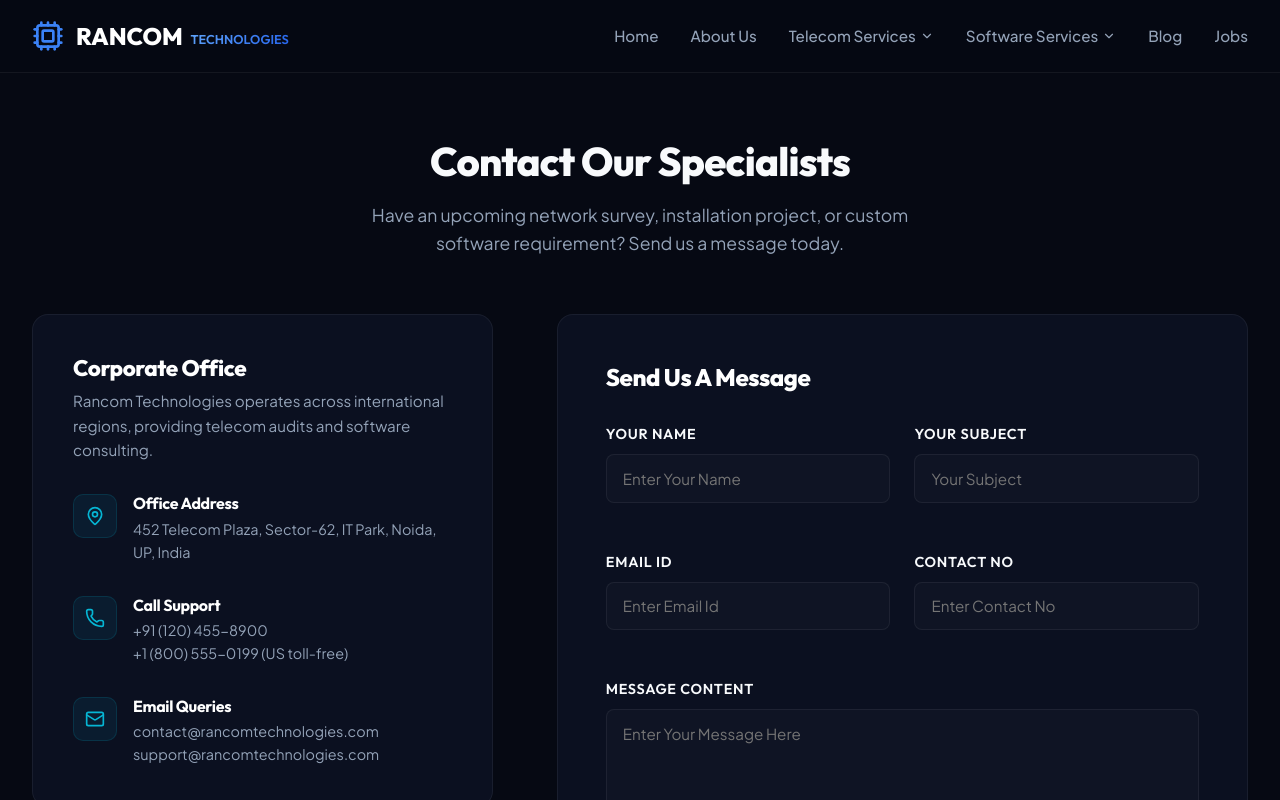
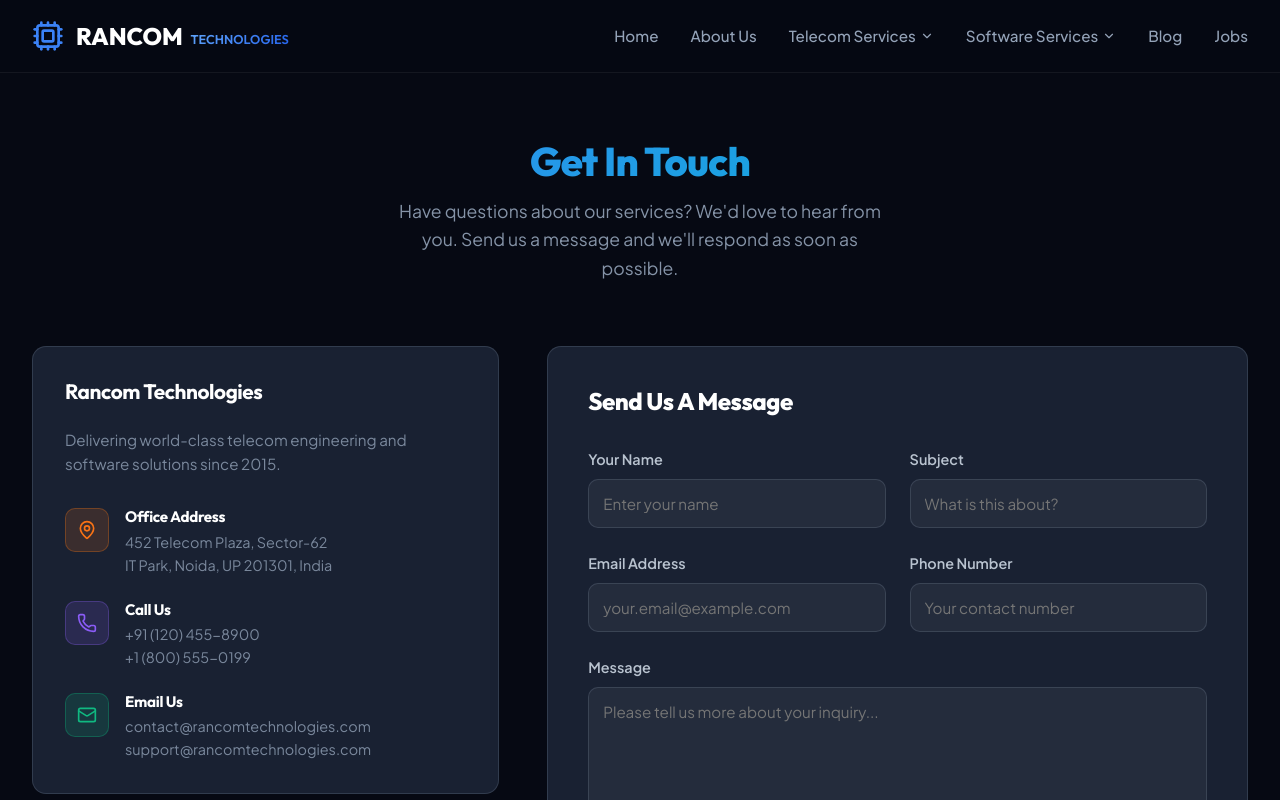
Before and after one commit to Lightining29/nayabusiness, a React (Vite) app in the folder client/: page /contact in a window 1280 px wide. Shown: the top 800 px of the page. Built offline with nearby package versions, Linux system fonts and the light colour scheme.

Commit message:
Improve Contact page with modern form design and better UX

```diff
--- a/client/src/pages/Contact.jsx
+++ b/client/src/pages/Contact.jsx
@@ -1,21 +1,35 @@
-import React, { useState } from 'react';
-import { Mail, Phone, MapPin, Send, AlertCircle, CheckCircle } from 'lucide-react';
+import { useState } from 'react';
+import { Mail, Phone, MapPin, Send, AlertCircle, CheckCircle, Loader } from 'lucide-react';
 
 export default function Contact() {
-  const [name, setName] = useState('');
-  const [subject, setSubject] = useState('');
-  const [email, setEmail] = useState('');
-  const [tel, setTel] = useState('');
-  const [msg, setMsg] = useState('');
+  const [formData, setFormData] = useState({
+    name: '',
+    subject: '',
+    email: '',
+    tel: '',
+    msg: ''
+  });
 
   const [loading, setLoading] = useState(false);
   const [success, setSuccess] = useState(null);
   const [error, setError] = useState(null);
+  const [touched, setTouched] = useState({});
+
+  const handleChange = (e) => {
+    const { name, value } = e.target;
+    setFormData(prev => ({ ...prev, [name]: value }));
+  };
+
+  const handleBlur = (e) => {
+    setTouched(prev => ({ ...prev, [e.target.name]: true }));
+  };
 
   const handleSubmit = async (e) => {
     e.preventDefault();
+    const { name, subject, email, tel, msg } = formData;
+
     if (!name || !subject || !email || !tel || !msg) {
-      setError('Please fill in all form inputs.');
+      setError('Please fill in all required fields.');
       return;
     }
 
@@ -26,23 +40,16 @@ export default function Contact() {
     try {
       const res = await fetch('/api/contact', {
         method: 'POST',
-        headers: {
-          'Content-Type': 'application/json'
-        },
-        body: JSON.stringify({ name, subject, email, tel, msg })
+        headers: { 'Content-Type': 'application/json' },
+        body: JSON.stringify(formData)
       });
 
       const data = await res.json();
-      if (!res.ok) {
-        throw new Error(data.error || 'Failed to submit form.');
-      }
+      if (!res.ok) throw new Error(data.error || 'Failed to submit form.');
 
       setSuccess(data.message || 'Thank you! Your message was received successfully.');
-      setName('');
-      setSubject('');
-      setEmail('');
-      setTel('');
-      setMsg('');
+      setFormData({ name: '', subject: '', email: '', tel: '', msg: '' });
+      setTouched({});
     } catch (err) {
       setError(err.message || 'Failed to connect. Please try again.');
     } finally {
@@ -50,187 +57,459 @@ export default function Contact() {
     }
   };
 
+  const formFields = [
+    { name: 'name', label: 'Your Name', type: 'text', placeholder: 'Enter your name' },
+    { name: 'subject', label: 'Subject', type: 'text', placeholder: 'What is this about?' },
+    { name: 'email', label: 'Email Address', type: 'email', placeholder: 'your.email@example.com' },
+    { name: 'tel', label: 'Phone Number', type: 'tel', placeholder: 'Your contact number' },
+  ];
+
   return (
-    <div className="container-width animate-fade-in" style={{ paddingTop: '4rem' }}>
+    <div className="container-width animate-fade-in" style={{ paddingTop: '4rem', paddingBottom: '4rem' }}>
 
-      <div className="text-center">
-        <h1 className="section-title">Contact Our Specialists</h1>
-        <p className="section-subtitle">
-          Have an upcoming network survey, installation project, or custom software requirement? Send us a message today.
+      {/* Header */}
+      <div style={{ marginBottom: '4rem', textAlign: 'center' }}>
+        <h1 style={{
+          fontSize: '2.5rem',
+          fontWeight: 800,
+          color: 'white',
+          marginBottom: '0.75rem',
+          background: 'linear-gradient(135deg, #3b82f6, #06b6d4)',
+          backgroundClip: 'text',
+          WebkitBackgroundClip: 'text',
+          WebkitTextFillColor: 'transparent',
+        }}>
+          Get In Touch
+        </h1>
+        <p style={{
+          color: 'rgba(148, 163, 184, 0.9)',
+          fontSize: '1.1rem',
+          maxWidth: '500px',
+          margin: '0 auto',
+        }}>
+          Have questions about our services? We'd love to hear from you. Send us a message and we'll respond as soon as possible.
         </p>
       </div>
 
-      <style dangerouslySetInnerHTML={{__html: `
-        .contact-layout {
-          display: grid;
-          grid-template-columns: 1.2fr 1.8fr;
-          gap: 4rem;
-          margin-bottom: 5rem;
-          align-items: start;
-        }
-        .contact-info-card {
-          padding: 2.5rem;
-          display: flex;
-          flex-direction: column;
-          gap: 2rem;
-        }
-        .info-item {
-          display: flex;
-          gap: 1rem;
-        }
-        .info-icon {
-          color: var(--secondary);
-          background: rgba(6, 182, 212, 0.08);
-          border: 1px solid rgba(6,182,212,0.15);
-          width: 44px;
-          height: 44px;
-          border-radius: 10px;
-          display: flex;
-          align-items: center;
-          justify-content: center;
-          flex-shrink: 0;
-        }
-        @media (max-width: 820px) {
-          .contact-layout {
-            grid-template-columns: 1fr !important;
-            gap: 2.5rem !important;
-          }
-        }
-      `}} />
+      {/* Main Layout */}
+      <div style={{
+        display: 'grid',
+        gridTemplateColumns: '1fr 1.5fr',
+        gap: '3rem',
+        marginBottom: '4rem',
+        alignItems: 'start',
+      }}>
 
-      <div className="contact-layout">
+        {/* Contact Info */}
+        <div style={{ display: 'flex', flexDirection: 'column', gap: '2rem' }}>
+          {/* Office Info */}
+          <div style={{
+            padding: '2rem',
+            background: 'rgba(30, 41, 59, 0.8)',
+            border: '1px solid rgba(148, 163, 184, 0.2)',
+            borderRadius: '14px',
+            backdropFilter: 'blur(10px)',
+          }}>
+            <h3 style={{
+              color: 'white',
+              fontSize: '1.3rem',
+              fontWeight: 700,
+              marginBottom: '1.5rem',
+            }}>
+              Rancom Technologies
+            </h3>
+            <p style={{
+              color: 'rgba(148, 163, 184, 0.8)',
+              fontSize: '0.95rem',
+              lineHeight: '1.6',
+              marginBottom: '2rem',
+            }}>
+              Delivering world-class telecom engineering and software solutions since 2015.
+            </p>
 
-        {/* Info Column */}
-        <aside className="glass contact-info-card" style={{ borderRadius: '16px' }}>
-          <div>
-            <h3 style={{ color: 'white', fontSize: '1.4rem', fontWeight: 800, marginBottom: '0.5rem' }}>Corporate Office</h3>
-            <p style={{ color: 'var(--text-secondary)', fontSize: '0.95rem' }}>Rancom Technologies operates across international regions, providing telecom audits and software consulting.</p>
-          </div>
+            {/* Contact Items */}
+            <div style={{ display: 'flex', flexDirection: 'column', gap: '1.5rem' }}>
+              {/* Address */}
+              <div style={{ display: 'flex', gap: '1rem' }}>
+                <div style={{
+                  width: '44px',
+                  height: '44px',
+                  minWidth: '44px',
+                  background: 'rgba(249, 115, 22, 0.15)',
+                  border: '1px solid rgba(249, 115, 22, 0.3)',
+                  borderRadius: '10px',
+                  display: 'flex',
+                  alignItems: 'center',
+                  justifyContent: 'center',
+                  color: '#f97316',
+                }}>
+                  <MapPin size={20} />
+                </div>
+                <div>
+                  <h4 style={{ color: 'white', fontSize: '0.95rem', fontWeight: 700, margin: '0 0 0.25rem 0' }}>
+                    Office Address
+                  </h4>
+                  <p style={{ color: 'rgba(148, 163, 184, 0.8)', fontSize: '0.9rem', margin: 0 }}>
+                    452 Telecom Plaza, Sector-62<br />IT Park, Noida, UP 201301, India
+                  </p>
+                </div>
+              </div>
 
-          <div className="info-item">
-            <div className="info-icon"><MapPin size={20} /></div>
-            <div>
-              <h4 style={{ color: 'white', fontSize: '1rem', fontWeight: 700, marginBottom: '0.25rem' }}>Office Address</h4>
-              <p style={{ color: 'var(--text-secondary)', fontSize: '0.9rem' }}>452 Telecom Plaza, Sector-62, IT Park, Noida, UP, India</p>
+              {/* Phone */}
+              <div style={{ display: 'flex', gap: '1rem' }}>
+                <div style={{
+                  width: '44px',
+                  height: '44px',
+                  minWidth: '44px',
+                  background: 'rgba(139, 92, 246, 0.15)',
+                  border: '1px solid rgba(139, 92, 246, 0.3)',
+                  borderRadius: '10px',
+                  display: 'flex',
+                  alignItems: 'center',
+                  justifyContent: 'center',
+                  color: '#8b5cf6',
+                }}>
+                  <Phone size={20} />
+                </div>
+                <div>
+                  <h4 style={{ color: 'white', fontSize: '0.95rem', fontWeight: 700, margin: '0 0 0.25rem 0' }}>
+                    Call Us
+                  </h4>
+                  <p style={{ color: 'rgba(148, 163, 184, 0.8)', fontSize: '0.9rem', margin: 0 }}>
+                    +91 (120) 455-8900<br />+1 (800) 555-0199
+                  </p>
+                </div>
+              </div>
+
+              {/* Email */}
+              <div style={{ display: 'flex', gap: '1rem' }}>
+                <div style={{
+                  width: '44px',
+                  height: '44px',
+                  minWidth: '44px',
+                  background: 'rgba(16, 185, 129, 0.15)',
+                  border: '1px solid rgba(16, 185, 129, 0.3)',
+                  borderRadius: '10px',
+                  display: 'flex',
+                  alignItems: 'center',
+                  justifyContent: 'center',
+                  color: '#10b981',
+                }}>
+                  <Mail size={20} />
+                </div>
+                <div>
+                  <h4 style={{ color: 'white', fontSize: '0.95rem', fontWeight: 700, margin: '0 0 0.25rem 0' }}>
+                    Email Us
+                  </h4>
+                  <p style={{ color: 'rgba(148, 163, 184, 0.8)', fontSize: '0.9rem', margin: 0 }}>
+                    contact@rancomtechnologies.com<br />support@rancomtechnologies.com
+                  </p>
+                </div>
+              </div>
             </div>
           </div>
 
-          <div className="info-item">
-            <div className="info-icon"><Phone size={20} /></div>
-            <div>
-              <h4 style={{ color: 'white', fontSize: '1rem', fontWeight: 700, marginBottom: '0.25rem' }}>Call Support</h4>
-              <p style={{ color: 'var(--text-secondary)', fontSize: '0.9rem' }}>+91 (120) 455-8900</p>
-              <p style={{ color: 'var(--text-secondary)', fontSize: '0.9rem' }}>+1 (800) 555-0199 (US toll-free)</p>
-            </div>
+          {/* Response Time Info */}
+          <div style={{
+            padding: '1.5rem',
+            background: 'rgba(59, 130, 246, 0.1)',
+            border: '1px solid rgba(59, 130, 246, 0.3)',
+            borderRadius: '10px',
+          }}>
+            <p style={{
+              color: 'rgba(148, 163, 184, 0.9)',
+              fontSize: '0.9rem',
+              margin: 0,
+            }}>
+              ⏱️ <strong>Response Time:</strong> We typically respond within 24 hours during business days.
+            </p>
           </div>
+        </div>
 
-          <div className="info-item">
-            <div className="info-icon"><Mail size={20} /></div>
-            <div>
-              <h4 style={{ color: 'white', fontSize: '1rem', fontWeight: 700, marginBottom: '0.25rem' }}>Email Queries</h4>
-              <p style={{ color: 'var(--text-secondary)', fontSize: '0.9rem' }}>contact@rancomtechnologies.com</p>
-              <p style={{ color: 'var(--text-secondary)', fontSize: '0.9rem' }}>support@rancomtechnologies.com</p>
-            </div>
-          </div>
-        </aside>
+        {/* Contact Form */}
+        <div style={{
+          padding: '2.5rem',
+          background: 'rgba(30, 41, 59, 0.8)',
+          border: '1px solid rgba(148, 163, 184, 0.2)',
+          borderRadius: '14px',
+          backdropFilter: 'blur(10px)',
+        }}>
+          <h3 style={{
+            color: 'white',
+            fontSize: '1.5rem',
+            fontWeight: 800,
+            marginBottom: '2rem',
+          }}>
+            Send Us A Message
+          </h3>
 
-        {/* Form Column */}
-        <main className="glass" style={{ padding: '3rem', borderRadius: '16px', border: '1px solid var(--border-color)' }}>
-          <h3 style={{ color: 'white', fontSize: '1.5rem', fontWeight: 800, marginBottom: '2rem' }}>Send Us A Message</h3>
-
+          {/* Messages */}
           {success && (
-            <div style={{ display: 'flex', gap: '0.5rem', alignItems: 'center', color: 'var(--accent)', background: 'rgba(16, 185, 129, 0.1)', padding: '1rem', borderRadius: '8px', border: '1px solid rgba(16,185,129,0.2)', marginBottom: '1.5rem', fontSize: '0.95rem', fontWeight: 600 }}>
-              <CheckCircle size={20} />
+            <div style={{
+              display: 'flex',
+              gap: '0.75rem',
+              alignItems: 'flex-start',
+              color: '#10b981',
+              background: 'rgba(16, 185, 129, 0.1)',
+              padding: '1rem',
+              borderRadius: '10px',
+              border: '1px solid rgba(16, 185, 129, 0.3)',
+              marginBottom: '1.5rem',
+              fontSize: '0.95rem',
+              fontWeight: 600,
+              animation: 'slideDown 0.3s ease',
+            }}>
+              <CheckCircle size={20} style={{ flexShrink: 0, marginTop: '2px' }} />
               <span>{success}</span>
             </div>
           )}
 
           {error && (
-            <div style={{ display: 'flex', gap: '0.5rem', alignItems: 'center', color: '#f87171', background: 'rgba(239, 68, 68, 0.1)', padding: '1rem', borderRadius: '8px', border: '1px solid rgba(239,68,68,0.2)', marginBottom: '1.5rem', fontSize: '0.95rem', fontWeight: 600 }}>
-              <AlertCircle size={20} />
+            <div style={{
+              display: 'flex',
+              gap: '0.75rem',
+              alignItems: 'flex-start',
+              color: '#f87171',
+              background: 'rgba(239, 68, 68, 0.1)',
+              padding: '1rem',
+              borderRadius: '10px',
+              border: '1px solid rgba(239, 68, 68, 0.3)',
+              marginBottom: '1.5rem',
+              fontSize: '0.95rem',
+              fontWeight: 600,
+              animation: 'slideDown 0.3s ease',
+            }}>
+              <AlertCircle size={20} style={{ flexShrink: 0, marginTop: '2px' }} />
               <span>{error}</span>
             </div>
           )}
 
+          {/* Form Fields */}
           <form onSubmit={handleSubmit}>
-
-            <div className="form-group-row">
-              <div className="form-group">
-                <label>Your Name</label>
-                <input
-                  type="text"
-                  className="form-input"
-                  placeholder="Enter Your Name"
-                  required
-                  value={name}
-                  onChange={(e) => setName(e.target.value)}
-                />
-              </div>
-
-              <div className="form-group">
-                <label>Your Subject</label>
-                <input
-                  type="text"
-                  className="form-input"
-                  placeholder="Your Subject"
-                  required
-                  value={subject}
-                  onChange={(e) => setSubject(e.target.value)}
-                />
-              </div>
+            {/* Two Column Grid */}
+            <div style={{
+              display: 'grid',
+              gridTemplateColumns: '1fr 1fr',
+              gap: '1.5rem',
+              marginBottom: '1.5rem',
+            }}>
+              {formFields.slice(0, 2).map(field => (
+                <div key={field.name}>
+                  <label style={{
+                    display: 'block',
+                    color: 'rgba(203, 213, 225, 0.9)',
+                    fontSize: '0.9rem',
+                    fontWeight: 600,
+                    marginBottom: '0.5rem',
+                  }}>
+                    {field.label}
+                  </label>
+                  <input
+                    type={field.type}
+                    name={field.name}
+                    placeholder={field.placeholder}
+                    value={formData[field.name]}
+                    onChange={handleChange}
+                    onBlur={handleBlur}
+                    required
+                    style={{
+                      width: '100%',
+                      padding: '0.875rem',
+                      background: 'rgba(255, 255, 255, 0.05)',
+                      border: touched[field.name] && !formData[field.name]
+                        ? '1px solid rgba(248, 113, 113, 0.5)'
+                        : '1px solid rgba(148, 163, 184, 0.2)',
+                      borderRadius: '10px',
+                      color: 'white',
+                      fontSize: '0.95rem',
+                      outline: 'none',
+                      transition: 'all 0.2s ease',
+                      boxSizing: 'border-box',
+                    }}
+                    onFocus={(e) => {
+                      e.target.style.borderColor = 'rgba(59, 130, 246, 0.5)';
+                      e.target.style.background = 'rgba(255, 255, 255, 0.08)';
+                    }}
+                    onBlur={(e) => {
+                      e.target.style.borderColor = 'rgba(148, 163, 184, 0.2)';
+                      e.target.style.background = 'rgba(255, 255, 255, 0.05)';
+                      handleBlur(e);
+                    }}
+                  />
+                </div>
+              ))}
             </div>
 
-            <div className="form-group-row">
-              <div className="form-group">
-                <label>Email ID</label>
-                <input
-                  type="email"
-                  className="form-input"
-                  placeholder="Enter Email Id"
-                  required
-                  value={email}
-                  onChange={(e) => setEmail(e.target.value)}
-                />
-              </div>
-
-              <div className="form-group">
-                <label>Contact No</label>
-                <input
-                  type="tel"
-                  className="form-input"
-                  placeholder="Enter Contact No"
-                  required
-                  value={tel}
-                  onChange={(e) => setTel(e.target.value)}
-                />
-              </div>
+            {/* Full Width Fields */}
+            <div style={{
+              display: 'grid',
+              gridTemplateColumns: '1fr 1fr',
+              gap: '1.5rem',
+              marginBottom: '1.5rem',
+            }}>
+              {formFields.slice(2).map(field => (
+                <div key={field.name}>
+                  <label style={{
+                    display: 'block',
+                    color: 'rgba(203, 213, 225, 0.9)',
+                    fontSize: '0.9rem',
+                    fontWeight: 600,
+                    marginBottom: '0.5rem',
+                  }}>
+                    {field.label}
+                  </label>
+                  <input
+                    type={field.type}
+                    name={field.name}
+                    placeholder={field.placeholder}
+                    value={formData[field.name]}
+                    onChange={handleChange}
+                    onBlur={handleBlur}
+                    required
+                    style={{
+                      width: '100%',
+                      padding: '0.875rem',
+                      background: 'rgba(255, 255, 255, 0.05)',
+                      border: touched[field.name] && !formData[field.name]
+                        ? '1px solid rgba(248, 113, 113, 0.5)'
+                        : '1px solid rgba(148, 163, 184, 0.2)',
+                      borderRadius: '10px',
+                      color: 'white',
+                      fontSize: '0.95rem',
+                      outline: 'none',
+                      transition: 'all 0.2s ease',
+                      boxSizing: 'border-box',
+                    }}
+                    onFocus={(e) => {
+                      e.target.style.borderColor = 'rgba(59, 130, 246, 0.5)';
+                      e.target.style.background = 'rgba(255, 255, 255, 0.08)';
+                    }}
+                    onBlur={(e) => {
+                      e.target.style.borderColor = 'rgba(148, 163, 184, 0.2)';
+                      e.target.style.background = 'rgba(255, 255, 255, 0.05)';
+                      handleBlur(e);
+                    }}
+                  />
+                </div>
+              ))}
             </div>
 
-            <div className="form-group">
-              <label>Message Content</label>
+            {/* Message Textarea */}
+            <div style={{ marginBottom: '2rem' }}>
+              <label style={{
+                display: 'block',
+                color: 'rgba(203, 213, 225, 0.9)',
+                fontSize: '0.9rem',
+                fontWeight: 600,
+                marginBottom: '0.5rem',
+              }}>
+                Message
+              </label>
               <textarea
-                className="form-input"
-                placeholder="Enter Your Message Here"
+                name="msg"
+                placeholder="Please tell us more about your inquiry..."
+                value={formData.msg}
+                onChange={handleChange}
+                onBlur={handleBlur}
                 required
-                value={msg}
-                onChange={(e) => setMsg(e.target.value)}
+                rows="6"
+                style={{
+                  width: '100%',
+                  padding: '0.875rem',
+                  background: 'rgba(255, 255, 255, 0.05)',
+                  border: touched.msg && !formData.msg
+                    ? '1px solid rgba(248, 113, 113, 0.5)'
+                    : '1px solid rgba(148, 163, 184, 0.2)',
+                  borderRadius: '10px',
+                  color: 'white',
+                  fontSize: '0.95rem',
+                  fontFamily: 'inherit',
+                  outline: 'none',
+                  resize: 'vertical',
+                  transition: 'all 0.2s ease',
+                  boxSizing: 'border-box',
+                }}
+                onFocus={(e) => {
+                  e.target.style.borderColor = 'rgba(59, 130, 246, 0.5)';
+                  e.target.style.background = 'rgba(255, 255, 255, 0.08)';
+                }}
+                onBlur={(e) => {
+                  e.target.style.borderColor = 'rgba(148, 163, 184, 0.2)';
+                  e.target.style.background = 'rgba(255, 255, 255, 0.05)';
+                  handleBlur(e);
+                }}
               />
             </div>
 
+            {/* Submit Button */}
             <button
               type="submit"
-              className="btn btn-primary"
-              style={{ width: '100%', padding: '0.85rem 1rem', fontSize: '1rem', display: 'flex', gap: '0.5rem', alignItems: 'center', justifyContent: 'center' }}
               disabled={loading}
+              style={{
+                width: '100%',
+                padding: '1rem',
+                fontSize: '1rem',
+                fontWeight: 600,
+                display: 'flex',
+                alignItems: 'center',
+                justifyContent: 'center',
+                gap: '0.75rem',
+                background: loading
+                  ? 'rgba(59, 130, 246, 0.5)'
+                  : 'linear-gradient(135deg, #3b82f6, #2563eb)',
+                color: 'white',
+                border: 'none',
+                borderRadius: '10px',
+                cursor: loading ? 'not-allowed' : 'pointer',
+                transition: 'all 0.3s ease',
+                opacity: loading ? 0.7 : 1,
+              }}
+              onMouseEnter={(e) => {
+                if (!loading) {
+                  e.target.style.background = 'linear-gradient(135deg, #2563eb, #1d4ed8)';
+                  e.target.style.transform = 'translateY(-2px)';
+                  e.target.style.boxShadow = '0 10px 20px rgba(59, 130, 246, 0.3)';
+                }
+              }}
+              onMouseLeave={(e) => {
+                if (!loading) {
+                  e.target.style.background = 'linear-gradient(135deg, #3b82f6, #2563eb)';
+                  e.target.style.transform = 'translateY(0)';
+                  e.target.style.boxShadow = 'none';
+                }
+              }}
             >
-              <Send size={18} />
-              <span>{loading ? 'Submitting Message...' : 'Submit Message'}</span>
+              {loading ? (
+                <>
+                  <Loader size={20} style={{ animation: 'spin 1s linear infinite' }} />
+                  Sending...
+                </>
+              ) : (
+                <>
+                  <Send size={20} />
+                  Send Message
+                </>
+              )}
             </button>
-
           </form>
-        </main>
+        </div>
       </div>
 
+      <style>{`
+        @media (max-width: 920px) {
+          div:has(> div:nth-child(1) > div > div:nth-child(2) > div) {
+            grid-template-columns: 1fr !important;
+          }
+        }
+        @keyframes slideDown {
+          from { transform: translateY(-10px); opacity: 0; }
+          to { transform: translateY(0); opacity: 1; }
+        }
+        @keyframes spin {
+          from { transform: rotate(0deg); }
+          to { transform: rotate(360deg); }
+        }
+      `}</style>
     </div>
   );
 }
```
